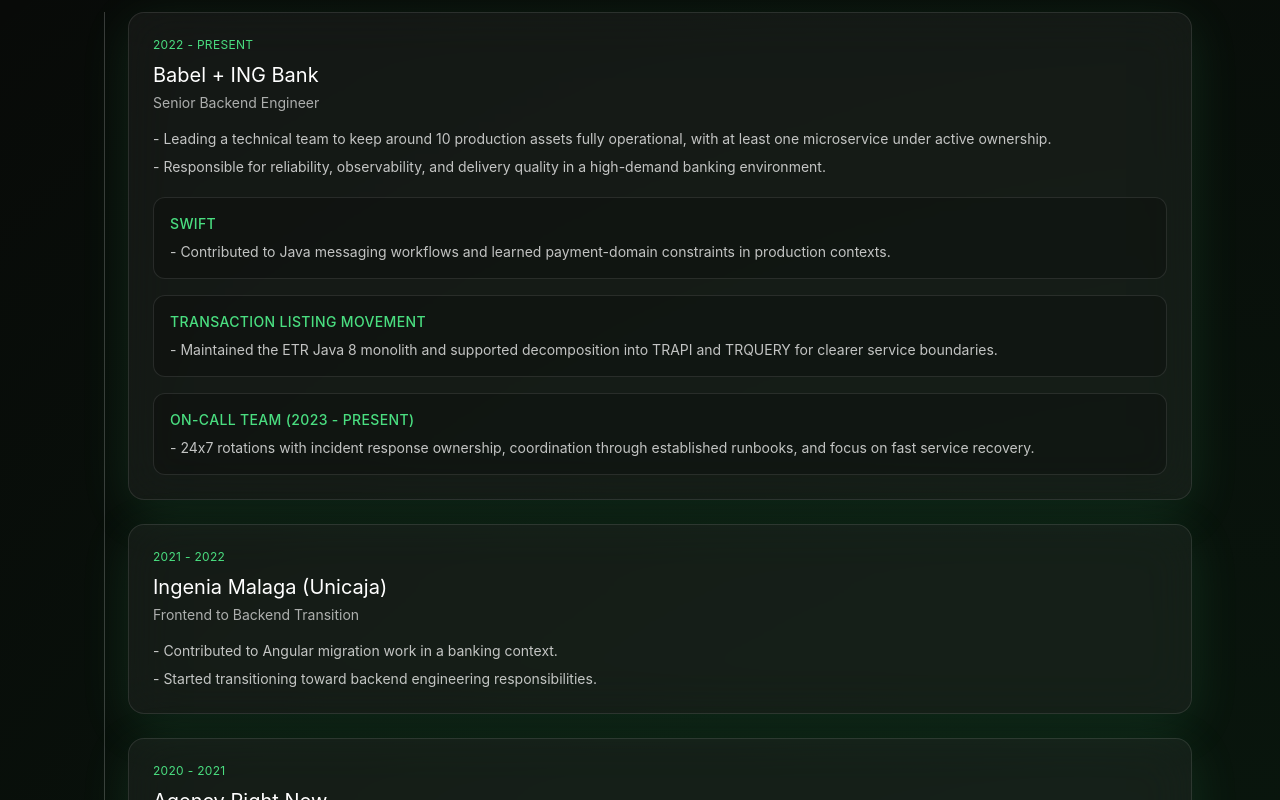
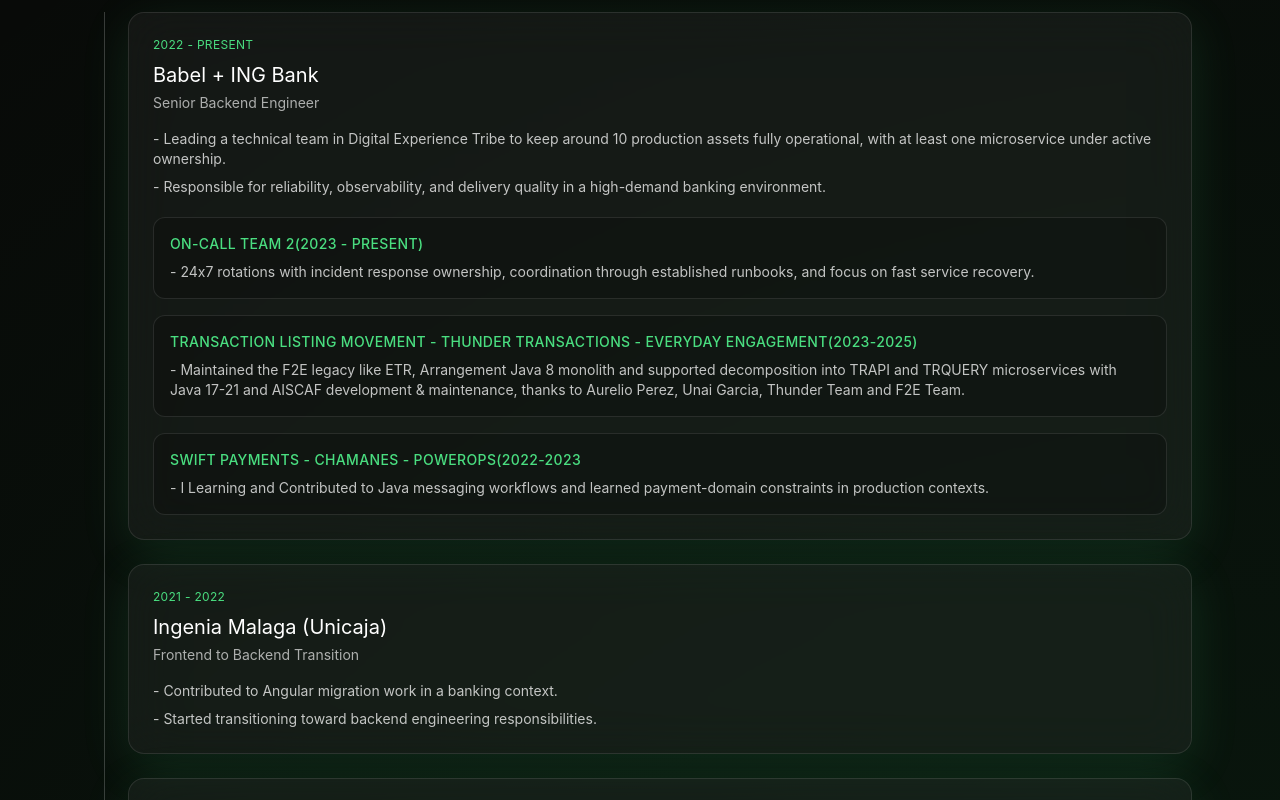
Before and after one commit to iamjuandiego/vibe-coding-repo, a React (Vite) app: page / in a window 1280 px wide. Shown: the part 3460-4260 px from the top of the page. Built offline with nearby package versions, Linux system fonts and the light colour scheme.

Commit message:
edit exp

```diff
--- a/src/data/experience.ts
+++ b/src/data/experience.ts
@@ -6,26 +6,26 @@
     company: "Babel + ING Bank",
     title: "Senior Backend Engineer",
     details: [
-      "Leading a technical team to keep around 10 production assets fully operational, with at least one microservice under active ownership.",
+      "Leading a technical team in Digital Experience Tribe to keep around 10 production assets fully operational, with at least one microservice under active ownership.",
       "Responsible for reliability, observability, and delivery quality in a high-demand banking environment."
     ],
     subsections: [
       {
-        title: "Swift",
+        title: "On-call Team 2(2023 - Present)",
         details: [
-          "Contributed to Java messaging workflows and learned payment-domain constraints in production contexts."
+          "24x7 rotations with incident response ownership, coordination through established runbooks, and focus on fast service recovery."
         ]
       },
       {
-        title: "Transaction Listing Movement",
+        title: "Transaction Listing Movement - Thunder Transactions - Everyday Engagement(2023-2025)",
         details: [
-          "Maintained the ETR Java 8 monolith and supported decomposition into TRAPI and TRQUERY for clearer service boundaries."
+          "Maintained the F2E legacy like ETR, Arrangement Java 8 monolith and supported decomposition into TRAPI and TRQUERY microservices with Java 17-21 and AISCAF development & maintenance, thanks to Aurelio Perez, Unai Garcia, Thunder Team and F2E Team."
         ]
       },
       {
-        title: "On-call Team (2023 - Present)",
+        title: "Swift Payments - Chamanes - PowerOps(2022-2023",
         details: [
-          "24x7 rotations with incident response ownership, coordination through established runbooks, and focus on fast service recovery."
+          "I Learning and Contributed to Java messaging workflows and learned payment-domain constraints in production contexts."
         ]
       }
     ]
```
